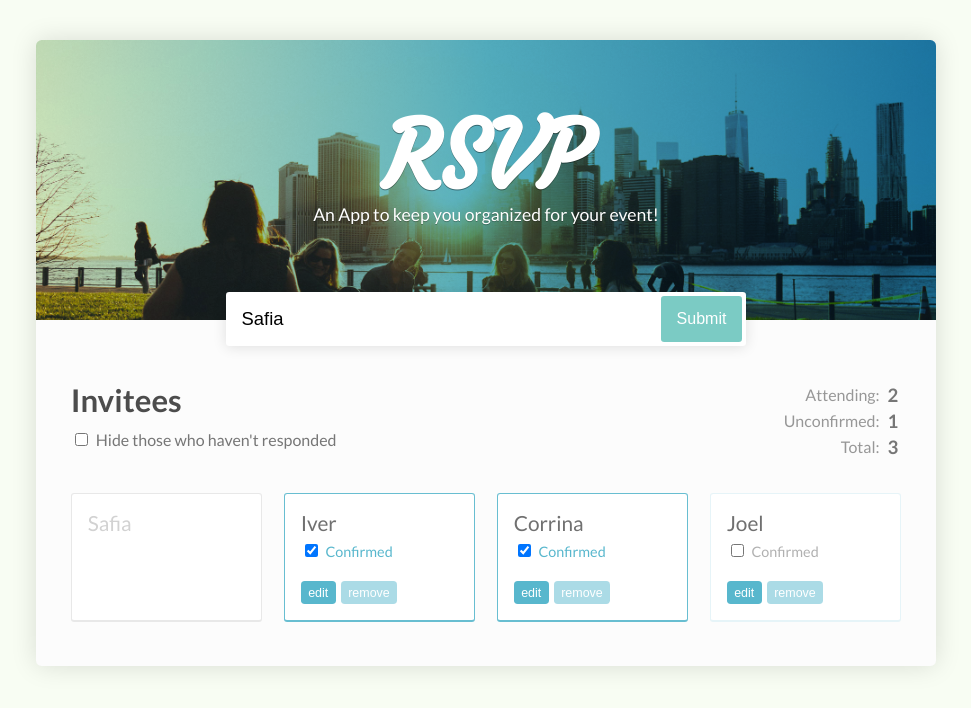
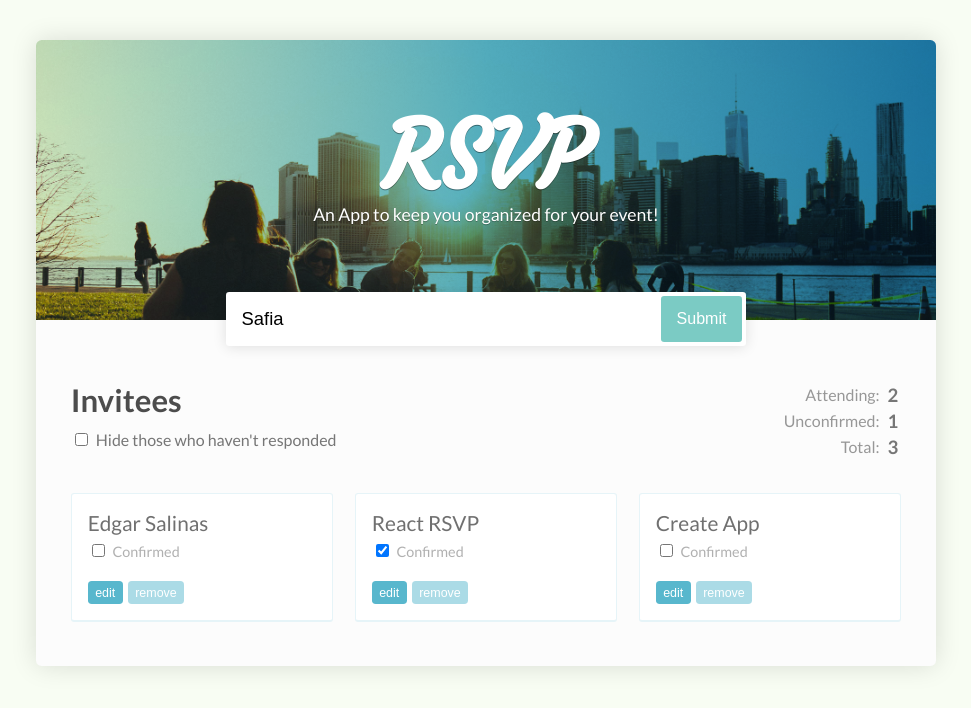
Before and after one commit to EdgarHSalinas/rsvp, a React (Create React App) app: page / in a window 1280 px wide. Shown: the top 708 px of the page, without its empty margins (154-1125 px from the left). Built offline with nearby package versions, Linux system fonts and the light colour scheme.

Commit message:
Added Stateless Component GuestList with propTypes array isRequired

```diff
--- a/package.json
+++ b/package.json
@@ -3,6 +3,7 @@
   "version": "0.1.0",
   "private": true,
   "dependencies": {
+    "prop-types": "^15.6.2",
     "react": "^16.4.1",
     "react-dom": "^16.4.1",
     "react-scripts": "1.1.4"
--- a/src/App.js
+++ b/src/App.js
@@ -1,7 +1,31 @@
 import React, { Component } from 'react';
 import './App.css';
+import GuestList from './GuestList';
 
 class App extends Component {
+
+  state =  {
+    guests: [
+      {
+        name: 'Edgar Salinas',
+        isConfirmed: false
+      },
+      {
+        name: 'React RSVP',
+        isConfirmed: true
+      },
+      {
+        name: 'Create App',
+        isConfirmed: false
+      }
+    ]
+  }
+
+  getTotalInvited = () => this.state.guests.length;
+
+  // To Do
+  // getAttendingGuests = () =>
+  // getUnconfirmedGuests = () =>
   render() {
     return (
     <div className="App">
@@ -36,32 +60,9 @@
             </tr>
           </tbody>
         </table>
-        <ul>
-          <li className="pending"><span>Safia</span></li>
-          <li className="responded"><span>Iver</span>
-            <label>
-              <input type="checkbox" checked /> Confirmed
-            </label>
-            <button>edit</button>
-            <button>remove</button>
-          </li>
-          <li className="responded">
-            <span>Corrina</span>
-            <label>
-              <input type="checkbox" checked /> Confirmed
-            </label>
-            <button>edit</button>
-            <button>remove</button>
-          </li>
-          <li>
-            <span>Joel</span>
-            <label>
-              <input type="checkbox" /> Confirmed
-            </label>
-            <button>edit</button>
-            <button>remove</button>
-          </li>
-        </ul>
+
+      <GuestList guests={this.state.guests}/>
+
       </div>
     </div>
     );
--- /dev/null
+++ b/src/GuestList.js
@@ -0,0 +1,22 @@
+import React from 'react';
+import PropTypes from 'prop-types';
+
+const GuestList = props =>
+  <ul>
+    {props.guests.map((guest, index) =>
+      <li key={index}>
+        <span>{guest.name}</span>
+        <label>
+          <input type="checkbox" checked={guest.isConfirmed} /> Confirmed
+        </label>
+        <button>edit</button>
+        <button>remove</button>
+      </li>
+    )}
+  </ul>
+
+GuestList.propTypes = {
+  guests: PropTypes.array.isRequired
+};
+
+export default GuestList;
```
Also changed, not shown: 1 other file (tests, documents, lock files or other folders).
